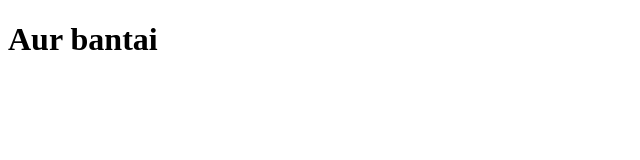
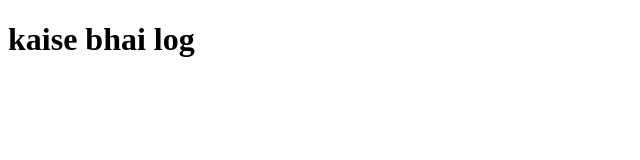
Before and after one commit to aniketkapdule/Test_Project, a plain HTML site: page index.html in a window 1280 px wide. Shown: the whole page, without its empty margins (0-640 px from the left). Drawn offline with Linux system fonts and the light colour scheme.

Commit message:
commit on 'master'

```diff
--- a/index.html
+++ b/index.html
@@ -6,6 +6,6 @@
     <title>Hello</title>
 </head>
 <body>
-    <h1>Aur bantai</h1>
+    <h1>kaise bhai log</h1>
 </body>
 </html>
```
